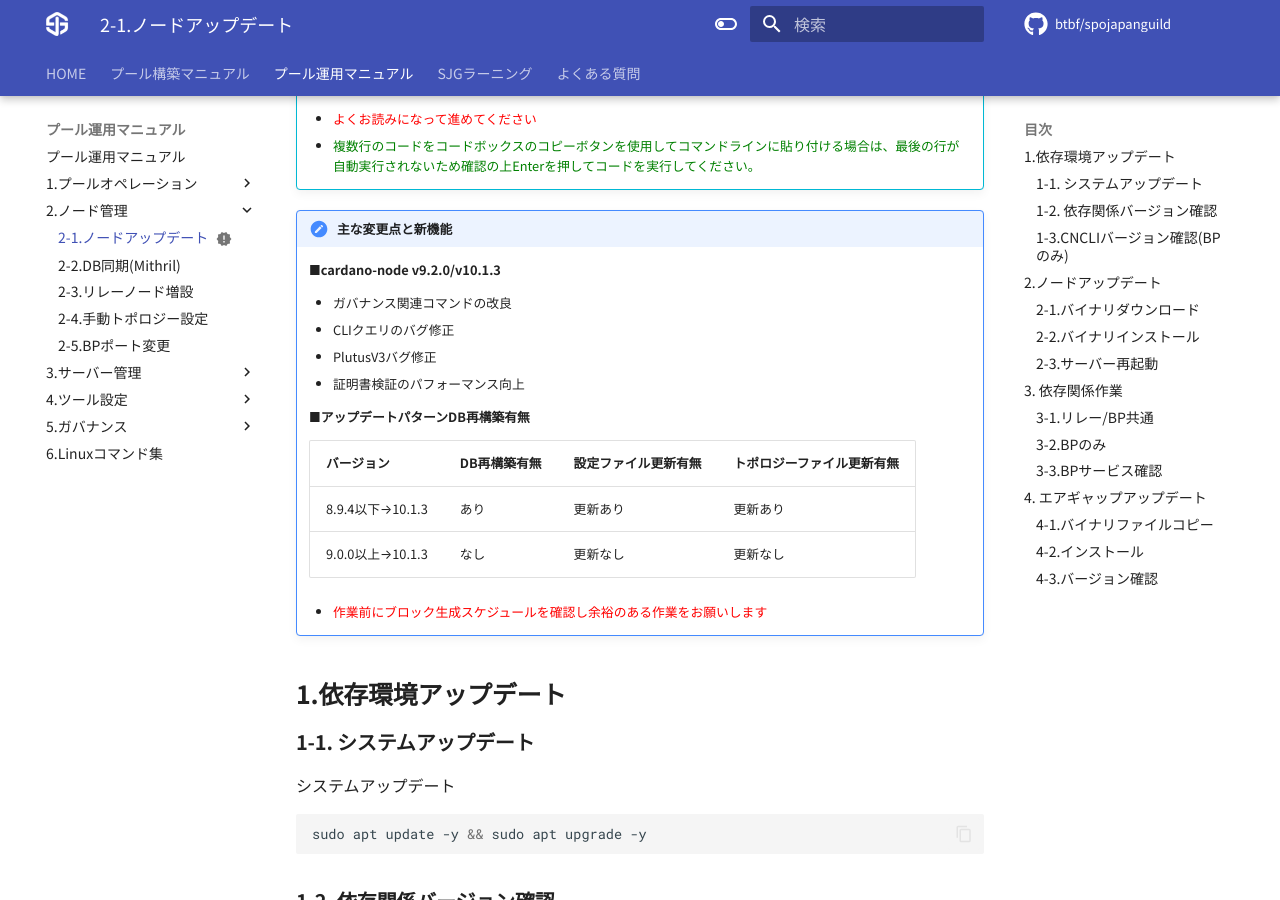
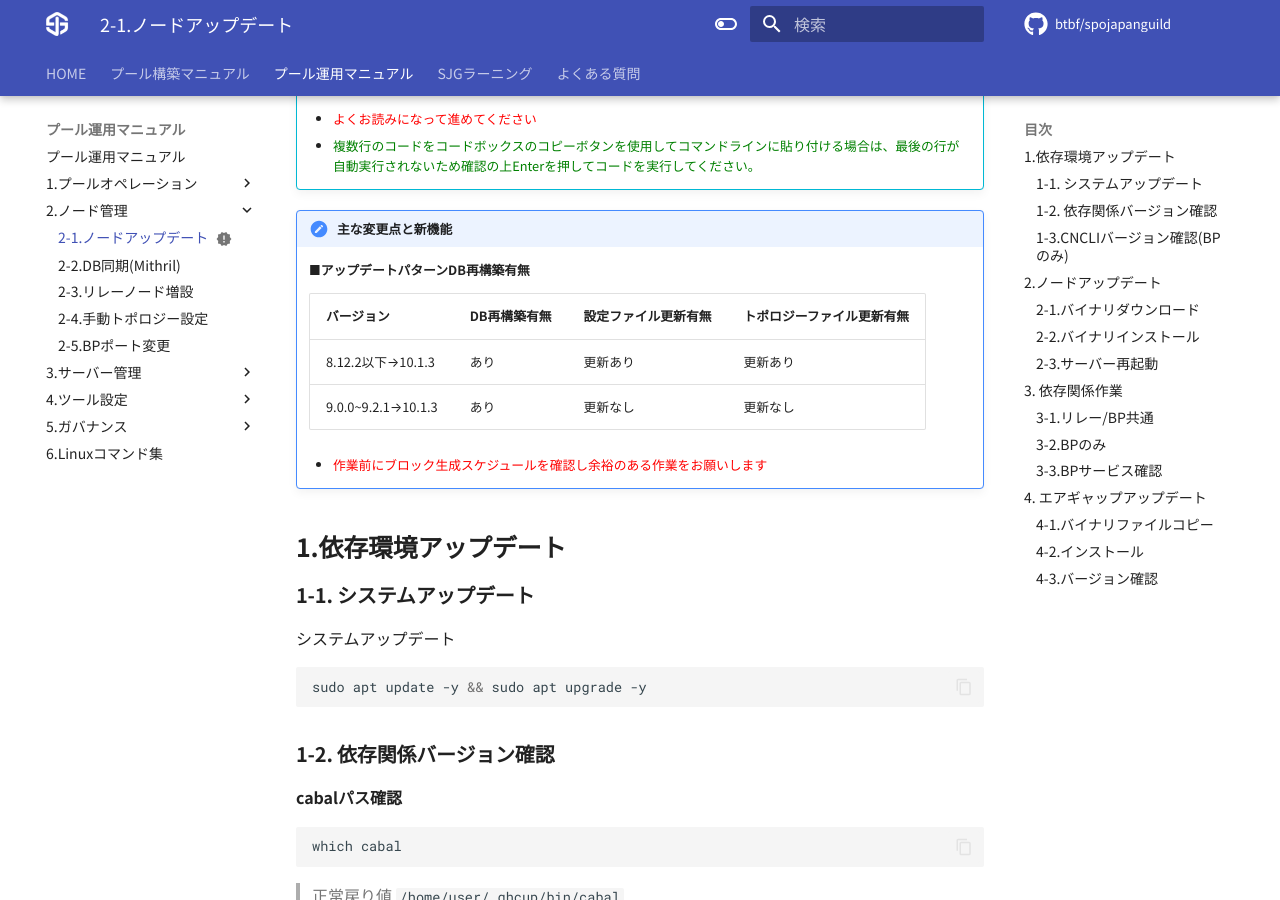
Before and after one commit to btbf/spojapanguild, an MkDocs documentation site: the page built from docs/operation/node-update.md, in a window 1280 px wide and 900 px high, scrolled down 363 px. Built offline with MkDocs 1.6.1 and Material for MkDocs 9.7.7, drawn with Linux system fonts in a browser that asks for light colours; comment, search, counter and statistics services are not loaded; some of the changed text lies outside the part shown.

````diff
--- a/docs/operation/node-update.md
+++ b/docs/operation/node-update.md
@@ -16,20 +16,12 @@ status: new
 
 !!! hint "主な変更点と新機能"
 
-    **■cardano-node v9.2.0/v10.1.3**
-
-    * ガバナンス関連コマンドの改良
-    * CLIクエリのバグ修正
-    * PlutusV3バグ修正
-    * 証明書検証のパフォーマンス向上
-
-
     **■アップデートパターンDB再構築有無**
 
     | バージョン | DB再構築有無 | 設定ファイル更新有無 | トポロジーファイル更新有無 |
     | :---------- | :---------- | :---------- | :---------- |
-    | 8.9.4以下→10.1.3 | あり | 更新あり | 更新あり |
-    | 9.0.0以上→10.1.3 | なし | 更新なし | 更新なし |
+    | 8.12.2以下→10.1.3 | あり | 更新あり | 更新あり |
+    | 9.0.0~9.2.1→10.1.3 | あり | 更新なし | 更新なし |
 
     * <font color=red>作業前にブロック生成スケジュールを確認し余裕のある作業をお願いします</font>
 
@@ -1008,7 +1000,7 @@ sed -i $NODE_HOME/scripts/env \
 ```
 glive
 ```
-> Koios gLiveView v1.30.3
+> Koios gLiveView v1.30.4
 
 
 ??? danger "8.1.2/8.7.3からアップデートする場合はこちらも実施必須"
````
Also changed, not shown: docs/index.md (+1 -1 lines).
